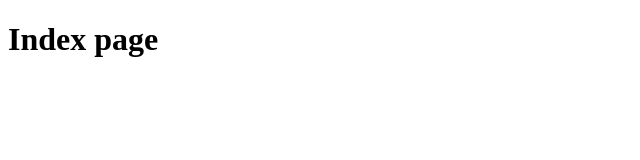
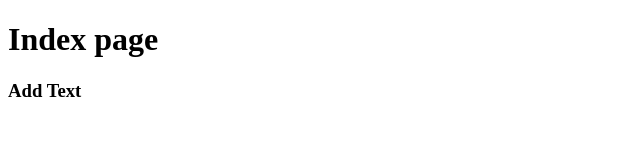
Before and after one commit to SSERYUNG/GDJ_83_Front, a plain HTML site: page index.html in a window 1280 px wide. Shown: the full height of the page, 0-640 px from the left. Drawn offline with Linux system fonts and the light colour scheme.

Commit message:
add text

```diff
--- a/index.html
+++ b/index.html
@@ -7,5 +7,6 @@
 </head>
 <body>
     <h1>Index page</h1>
+    <h3>Add Text</h3>
 </body>
 </html>
```
